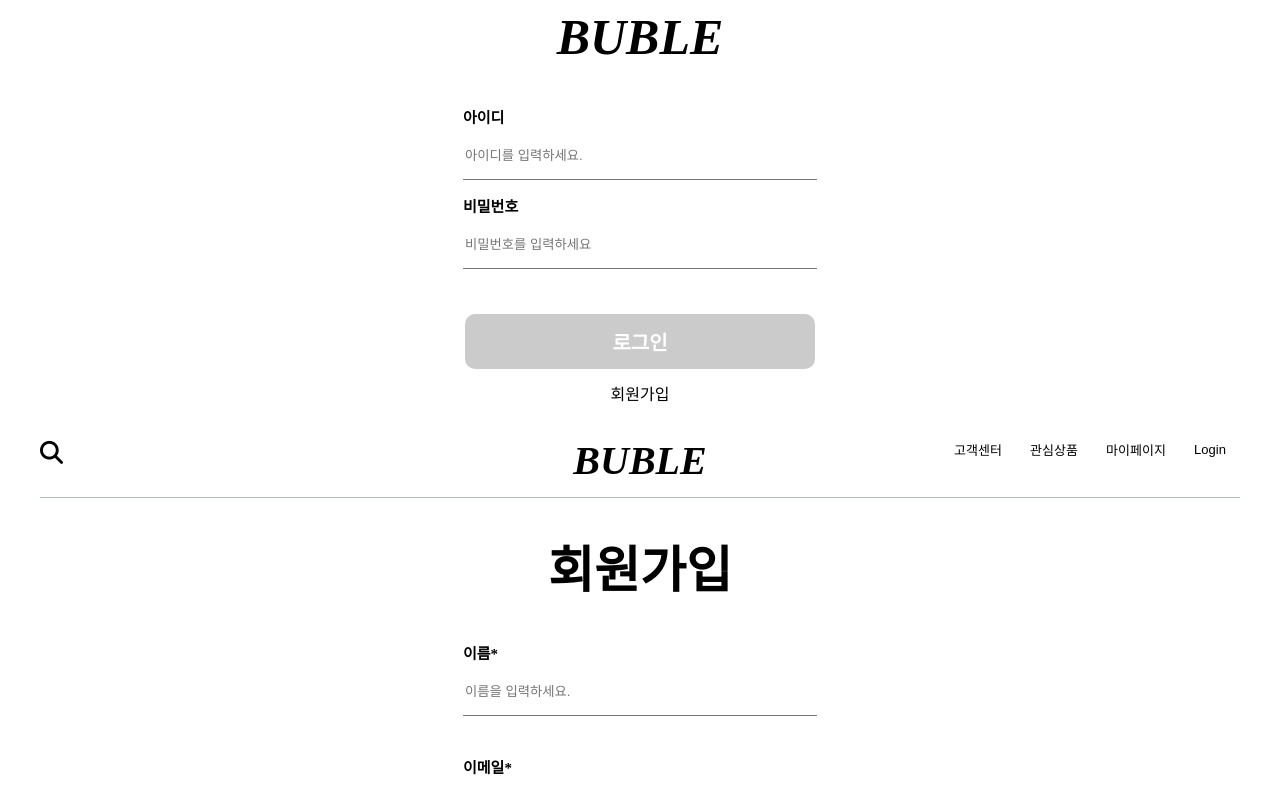
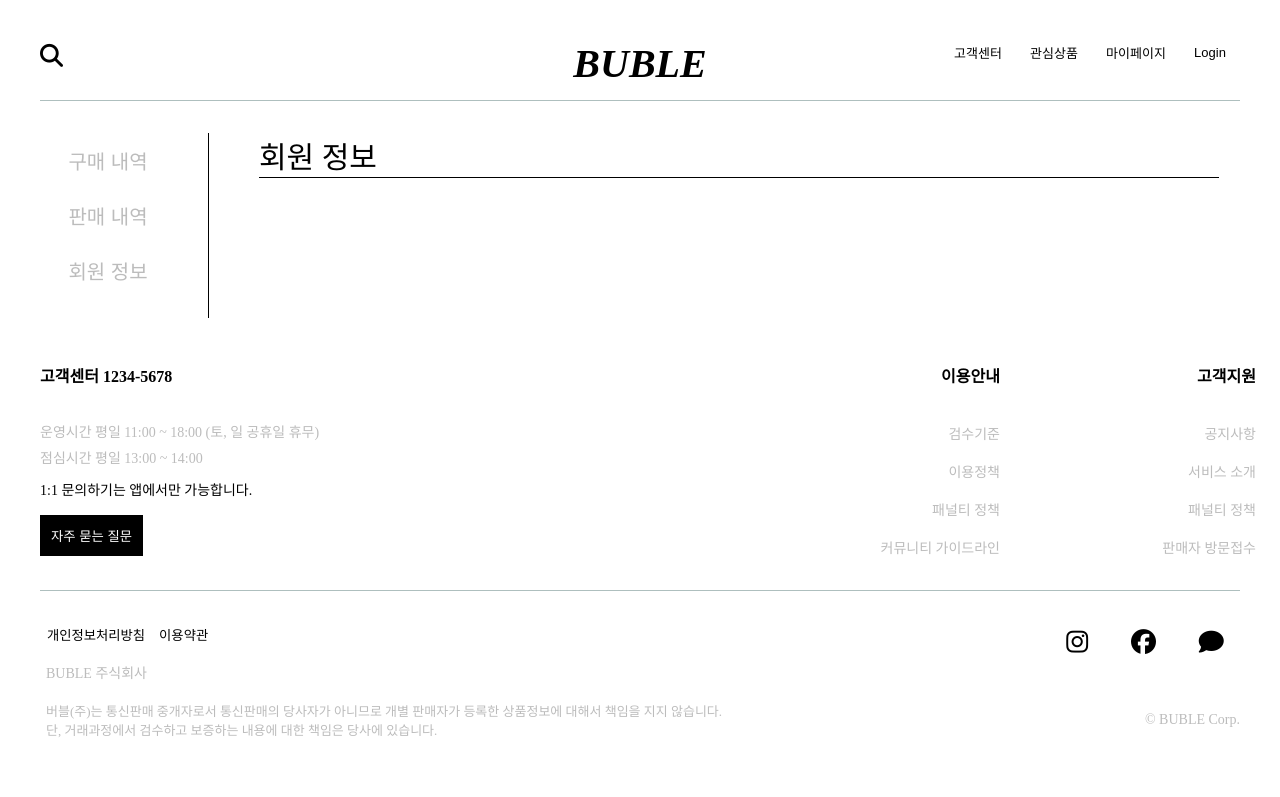
Before and after one commit to codestates/BUBLE, a React (Create React App) app in the folder client/: page /mypage in a window 1280 px wide. Shown: the top 797 px of the page. Built offline with nearby package versions, Linux system fonts and the light colour scheme.

Commit message:
Mypage: buy,sellHistory get

```diff
--- a/client/src/App.js
+++ b/client/src/App.js
@@ -16,6 +16,12 @@ function App() {
       {/* {isLoading && <Loding/>} */}
       {/* 안녕 */}
 
+      {console.log(isLogin)}
+
+      <Header isLogin={isLogin} />
+      <Mypage userinfo={userinfo} />
+      <Footer />
+
       {isLogin ? (
         <Mypage userinfo={userinfo} />
       ) : (
@@ -26,10 +32,7 @@ function App() {
           isLogin={isLogin}
         />
       )}
-      {console.log(isLogin)}
-      <Header isLogin={isLogin} />
-      <Signup />
-      <Footer />
+
       {/* <Landing /> */}
 
       {/* <Basket></Basket> */}
--- a/client/src/pages/Mypage/Mypage.js
+++ b/client/src/pages/Mypage/Mypage.js
@@ -1,72 +1,75 @@
 import React, { useState, useEffect } from 'react';
 import styled from 'styled-components';
+import axios from 'axios';
 
-const Mypage = () => {
+const Mypage = ({ userinfo }) => {
+  const [page, setPage] = useState('회원 정보');
+
+  const getHistory = async (endpoint) => {
+    if (!userinfo) {
+      console.log('not logged in');
+      return;
+    }
+    const { id } = userinfo;
+    const accessToken = window.localStorage.getItem('accessToken');
+    console.log(id, accessToken);
+    console.log(`https://localhost:4000/orders/${id}/${endpoint}`);
+    let answer = await axios({
+      url: `https://localhost:4000/orders/${id}/${endpoint}`,
+      method: 'GET', // or 'PUT'
+      // data can be `string` or {object}!
+      headers: {
+        'Content-Type': 'application/json',
+        authorization: `jwt ${accessToken}`,
+      },
+    }).then((res) => console.log(res.data));
+  };
+
+  useEffect(() => {
+    if (page === '회원 정보') {
+    } else if (page === '구매 내역') {
+      getHistory('buy');
+    } else if (page === '판매 내역') {
+      getHistory('sell');
+    }
+  }, [page]);
+
   return (
     <MypageDiv>
       <SideBar>
-        <BuyList>
-          구매 내역
-        </BuyList>
-        <SellList>
-          판매 내역
-        </SellList>
-        <BorrowList>
-          대여 내역
-        </BorrowList>
-        <UserInfo>
-          회원 정보
-        </UserInfo>
+        <BuyList onClick={() => setPage('구매 내역')}>구매 내역</BuyList>
+        <SellList onClick={() => setPage('판매 내역')}>판매 내역</SellList>
+        <UserInfo onClick={() => setPage('회원 정보')}>회원 정보</UserInfo>
       </SideBar>
       <DetailList>
         <DetailBuyList>
-          <Title>
-            구매 내역
-          </Title>
-          <List>
-
-          </List>
+          <Title>{page}</Title>
+          <List></List>
         </DetailBuyList>
-        <DetailSellList>
-          <Title>
-            판매 내역
-          </Title>
-          <List>
-
-          </List>
+        {/* <DetailSellList>
+          <Title>판매 내역</Title>
+          <List></List>
         </DetailSellList>
-        <DetailBorrowList>
-          <Title>
-            대여 내역
-          </Title>
-          <List>
-
-          </List>
-        </DetailBorrowList>
         <DetailUserInfo>
-          <Title>
-            회원 정보
-          </Title>
-          <List>
-
-          </List>
-        </DetailUserInfo>
+          <Title>회원 정보</Title>
+          <List></List>
+        </DetailUserInfo> */}
       </DetailList>
     </MypageDiv>
-  )
-}
+  );
+};
 
 const MypageDiv = styled.div`
   width: auto;
   display: flex;
-  `
+`;
 
 const SideBar = styled.div`
   display: flex;
   flex-direction: column;
   align-items: center;
   border-right: 1px solid black;
-  `
+`;
 const BuyList = styled.button`
   border: none;
   width: 200px;
@@ -75,11 +78,10 @@ const BuyList = styled.button`
   font-size: 20px;
   color: #bcbcbc;
   cursor: pointer;
-  `
-const SellList = styled(BuyList)``
-const BorrowList = styled(BuyList)``
-const UserInfo = styled(BuyList)``
-
+`;
+const SellList = styled(BuyList)``;
+const BorrowList = styled(BuyList)``;
+const UserInfo = styled(BuyList)``;
 
 const DetailList = styled.div`
   margin-left: 50px;
@@ -87,23 +89,22 @@ const DetailList = styled.div`
   flex-direction: column;
   width: 75vw;
   height: auto;
+`;
+const DetailBuyList = styled.div`
+  display: flex;
+  flex-direction: column;
+`;
 
-`
-const DetailBuyList = styled.div`
-    display: flex;
-    flex-direction: column;
-  `
-
-const DetailSellList = styled(DetailBuyList)``
-const DetailBorrowList = styled(DetailBuyList)``
-const DetailUserInfo = styled(DetailBuyList)``
+const DetailSellList = styled(DetailBuyList)``;
+const DetailBorrowList = styled(DetailBuyList)``;
+const DetailUserInfo = styled(DetailBuyList)``;
 
 const Title = styled.div`
   font-size: 30px;
   border-bottom: 1px solid black;
-  `
+`;
 const List = styled.div`
   height: 140px;
-`
+`;
 
 export default Mypage;
```
